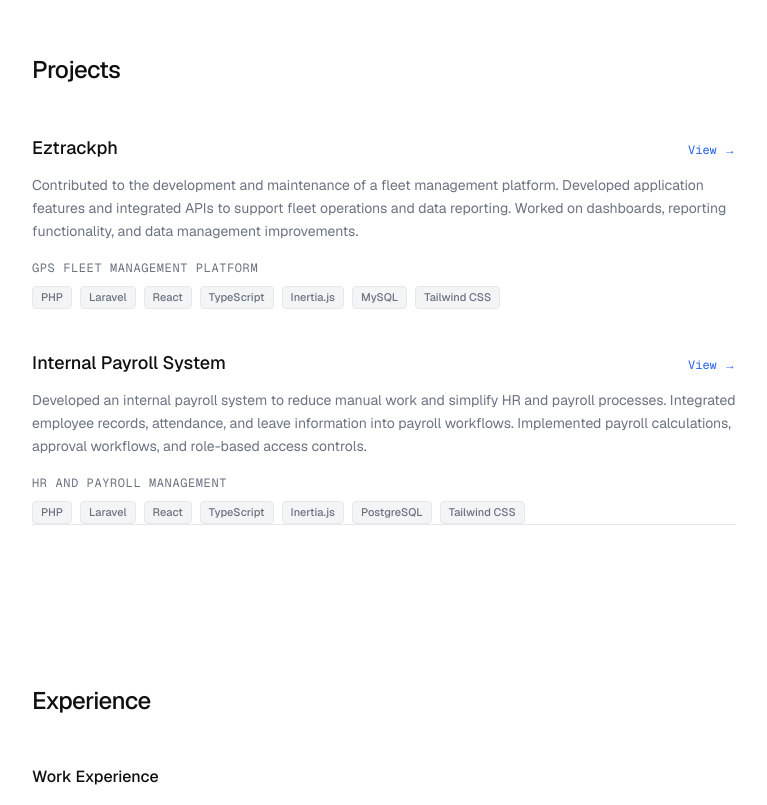
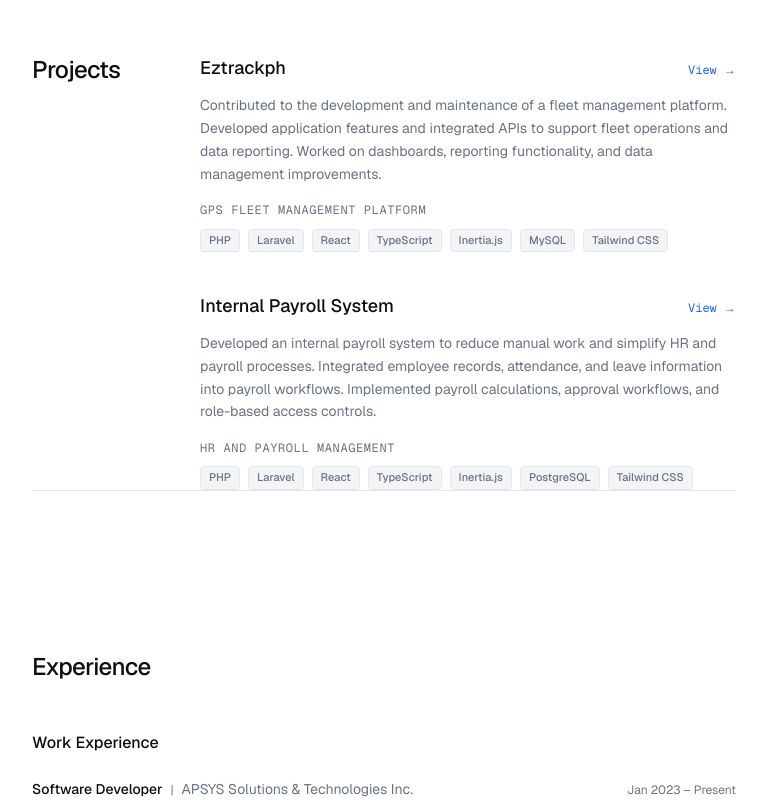
Before and after one commit to josegerryacevedo/personal-portfolio, a Next.js app: page / in a window 1280 px wide. Shown: the part 786-1591 px from the top of the page, without its empty margins (256-1023 px from the left). Built offline with nearby package versions, Linux system fonts and the light colour scheme.

Commit message:
Refactor Projects component layout to utilize a grid system for improved responsiveness and organization; update buildout configuration file.

```diff
--- a/src/components/Projects.tsx
+++ b/src/components/Projects.tsx
@@ -19,10 +19,16 @@ const projects = [
 
 export default function Projects() {
   return (
-    <section id="projects" className="mx-auto max-w-3xl px-4 pt-8 pb-16 sm:px-6 sm:pt-10 sm:pb-20 md:px-8 scroll-mt-20">
-      <h2 className="text-xl sm:text-2xl font-medium tracking-tight text-foreground mb-8 sm:mb-12">
+    <section
+      id="projects"
+      className="mx-auto max-w-3xl px-4 pt-8 pb-16 sm:px-6 sm:pt-10 sm:pb-20 md:px-8 scroll-mt-20"
+    >
+      <div className="grid grid-cols-1 md:grid-cols-[120px_1fr] gap-8 md:gap-12">
+        <div className="md:sticky md:top-[var(--nav-height,3.5rem)] md:self-start">
+          <h2 className="text-xl sm:text-2xl font-medium tracking-tight text-foreground">
             Projects
           </h2>
+        </div>
         <div className="space-y-10">
           {projects.map((p) => (
             <article key={p.title} className="group">
@@ -54,6 +60,7 @@ export default function Projects() {
             </article>
           ))}
         </div>
+      </div>
       <hr className="section-divider mt-16" />
     </section>
   );
```
Also changed, not shown: buildout.txt. Lines whose indentation alone changed are shown as unchanged.
